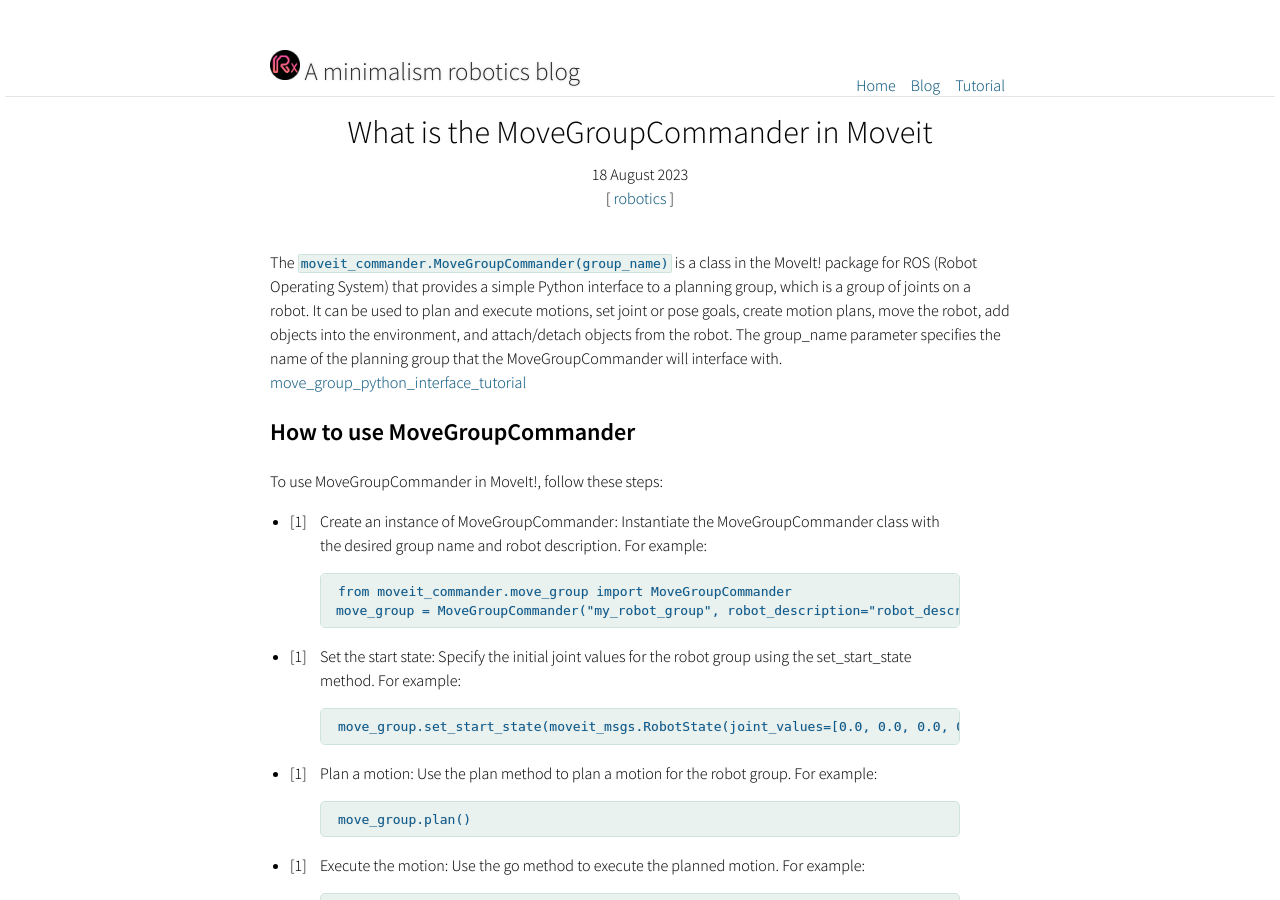
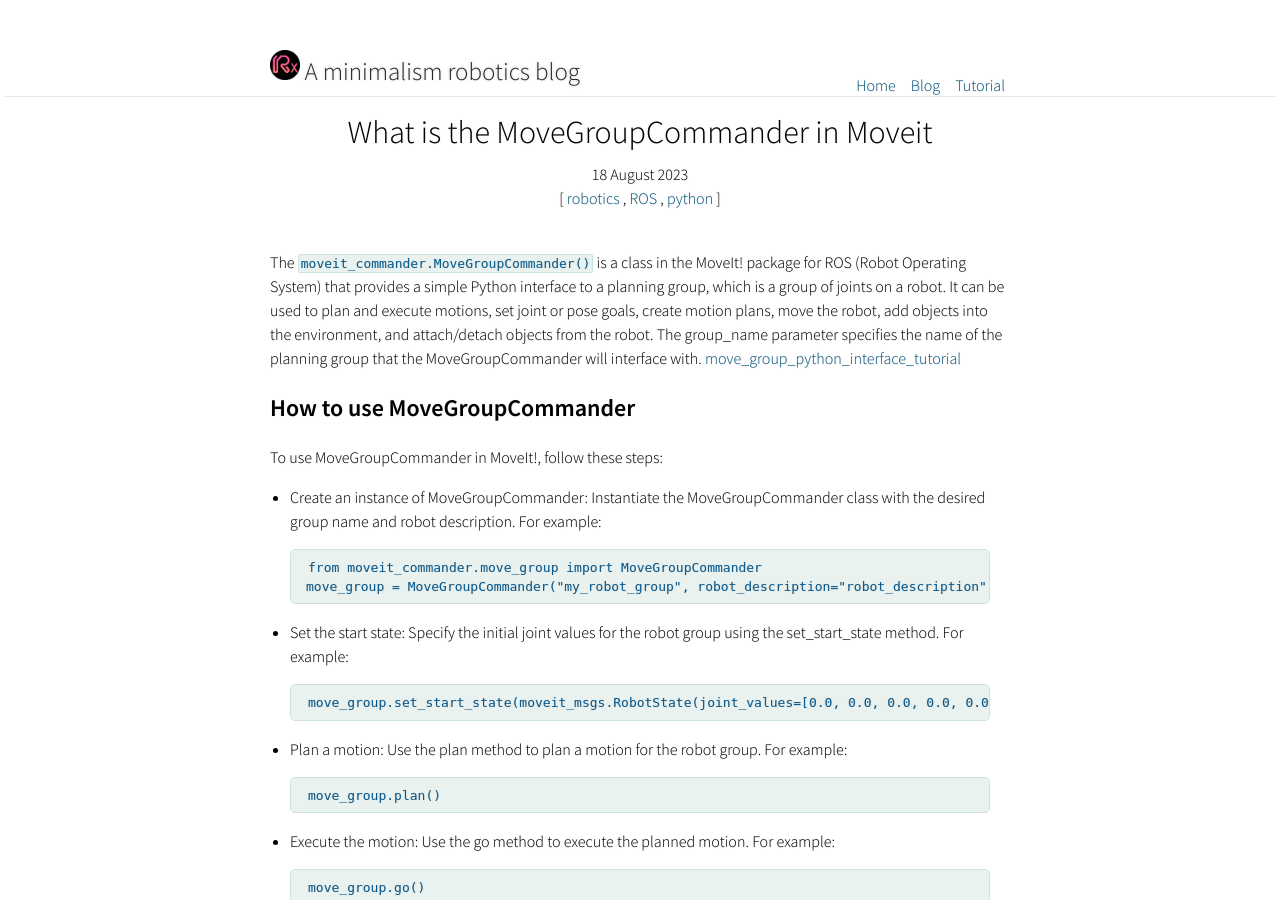
Before and after one commit to robotlabvn/robotlabvn.github.io, a Jekyll site: the page built from _posts/2023-08-18-What-is-MoveGroupCommander-in-Moveit.md, in a window 1280 px wide and 900 px high. Built offline with Jekyll 4.4.1, drawn with Linux system fonts in a browser that asks for light colours.

Commit message:
add movegroup commander in Moveit

````diff
--- a/_posts/2023-08-18-What-is-MoveGroupCommander-in-Moveit.md
+++ b/_posts/2023-08-18-What-is-MoveGroupCommander-in-Moveit.md
@@ -3,37 +3,37 @@
 category: blog
 title: What is the MoveGroupCommander in Moveit
 snippet: Explain the MoveGroupCommander in Moveit and python code.
-tags: [robotics]
+tags: [robotics, ROS, python]
 ---
-The ```moveit_commander.MoveGroupCommander(group_name)``` is a class in the MoveIt! package for ROS (Robot Operating System) that provides a simple Python interface to a planning group, which is a group of joints on a robot. It can be used to plan and execute motions, set joint or pose goals, create motion plans, move the robot, add objects into the environment, and attach/detach objects from the robot. The group_name parameter specifies the name of the planning group that the MoveGroupCommander will interface with. [move_group_python_interface_tutorial](https://ros-planning.github.io/moveit_tutorials/doc/move_group_python_interface/move_group_python_interface_tutorial.html)
+The ```moveit_commander.MoveGroupCommander()``` is a class in the MoveIt! package for ROS (Robot Operating System) that provides a simple Python interface to a planning group, which is a group of joints on a robot. It can be used to plan and execute motions, set joint or pose goals, create motion plans, move the robot, add objects into the environment, and attach/detach objects from the robot. The group_name parameter specifies the name of the planning group that the MoveGroupCommander will interface with. [move_group_python_interface_tutorial](https://ros-planning.github.io/moveit_tutorials/doc/move_group_python_interface/move_group_python_interface_tutorial.html)
 
 
 
 ## How to use MoveGroupCommander
 To use MoveGroupCommander in MoveIt!, follow these steps:
-- 1. Create an instance of MoveGroupCommander: Instantiate the MoveGroupCommander class with the desired group name and robot description. For example:
+-  Create an instance of MoveGroupCommander: Instantiate the MoveGroupCommander class with the desired group name and robot description. For example:
 ```
 from moveit_commander.move_group import MoveGroupCommander
 move_group = MoveGroupCommander("my_robot_group", robot_description="robot_description")
 ```
-- 2.  Set the start state: Specify the initial joint values for the robot group using the set_start_state method. For example:
+- Set the start state: Specify the initial joint values for the robot group using the set_start_state method. For example:
 ```
 move_group.set_start_state(moveit_msgs.RobotState(joint_values=[0.0, 0.0, 0.0, 0.0, 0.0, 0.0]))
 ```
-- 3.  Plan a motion: Use the plan method to plan a motion for the robot group. For example:
+- Plan a motion: Use the plan method to plan a motion for the robot group. For example:
 ```
 move_group.plan()
 ```
-- 4. Execute the motion: Use the go method to execute the planned motion. For example:
+- Execute the motion: Use the go method to execute the planned motion. For example:
 ```
 move_group.go()
 ```
-- 5.  Attach an object to a link: Use the attach_object method to attach an object to a specific link. For example:
+- Attach an object to a link: Use the attach_object method to attach an object to a specific link. For example:
 ```
 move_group.attach_object("my_object", "my_robot_group/my_link")
 ```
 
--  6. Detach an object from a link: Use the detach_object method to detach an object from a specific link. For example:
+- Detach an object from a link: Use the detach_object method to detach an object from a specific link. For example:
 ```
 move_group.detach_object("my_object")
 ```
````
